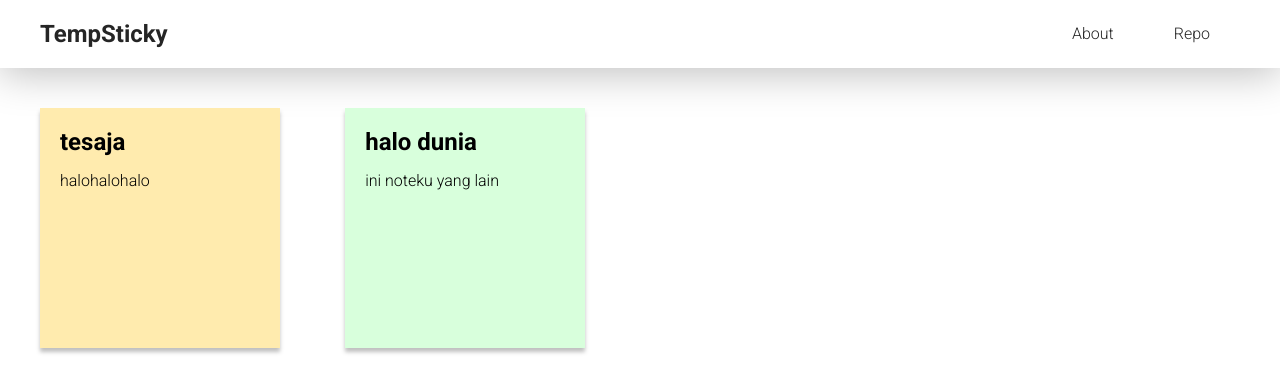
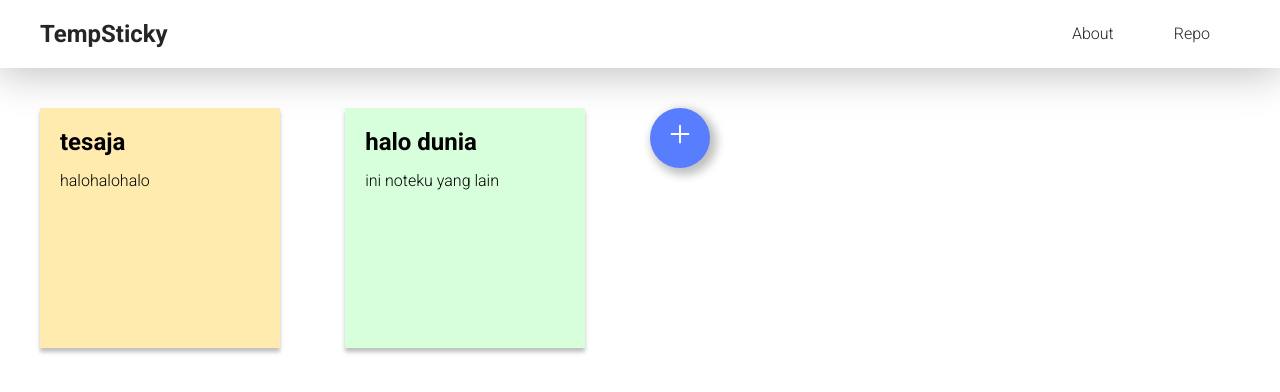
Before and after one commit to NafisHandoko/TempSticky, a React (Vite) app: page / in a window 1280 px wide. Shown: the top 392 px of the page. Built offline with nearby package versions, Linux system fonts and the light colour scheme.

Commit message:
add AddButton basic styling

```diff
--- a/index.html
+++ b/index.html
@@ -12,5 +12,7 @@
   <body>
     <div id="root"></div>
     <script type="module" src="/src/main.jsx"></script>
+    <script type="module" src="https://unpkg.com/ionicons@5.5.2/dist/ionicons/ionicons.esm.js"></script>
+    <script nomodule src="https://unpkg.com/ionicons@5.5.2/dist/ionicons/ionicons.js"></script>
   </body>
 </html>
--- a/src/AddButton/index.css
+++ b/src/AddButton/index.css
@@ -0,0 +1,10 @@
+.add-button{
+  background-color: #587DFF;
+  color: white;
+  font-size: 30px;
+  border-radius: 100%;
+  width: 60px;
+  aspect-ratio: 1;
+  border: none;
+  box-shadow: 4px 4px 10px 3px rgba(0,0,0,.25);
+}
--- a/src/AddButton/index.jsx
+++ b/src/AddButton/index.jsx
@@ -4,9 +4,9 @@ import './index.css';
 class AddButton extends Component{
   render(){
     return(
-      <button>+</button>
+      <button className="add-button"><ion-icon name="add"></ion-icon></button>
     )
   }
 }
 
-default export AddButton;
+export default AddButton;
--- a/src/App.jsx
+++ b/src/App.jsx
@@ -2,14 +2,16 @@ import React from 'react';
 import './App.css';
 import Nav from './Nav/index';
 import Note from './Note/index';
+import AddButton from './AddButton/index';
 
 function App() {
   return (
     <>
       <Nav/>
-      <div class="body-container">
+      <div className="body-container">
         <Note title="tesaja" body="halohalohalo" bgcolor="yellow"/>
         <Note title="halo dunia" body="ini noteku yang lain" bgcolor="green"/>
+        <AddButton/>
       </div>
     </>
   );
--- a/src/Nav/index.jsx
+++ b/src/Nav/index.jsx
@@ -5,7 +5,7 @@ class Nav extends Component{
   render(){
     return(
       <nav>
-        <div class="nav-container">
+        <div className="nav-container">
           <h1>TempSticky</h1>
           <ul>
             <li><a href="#">About</a></li>
```
